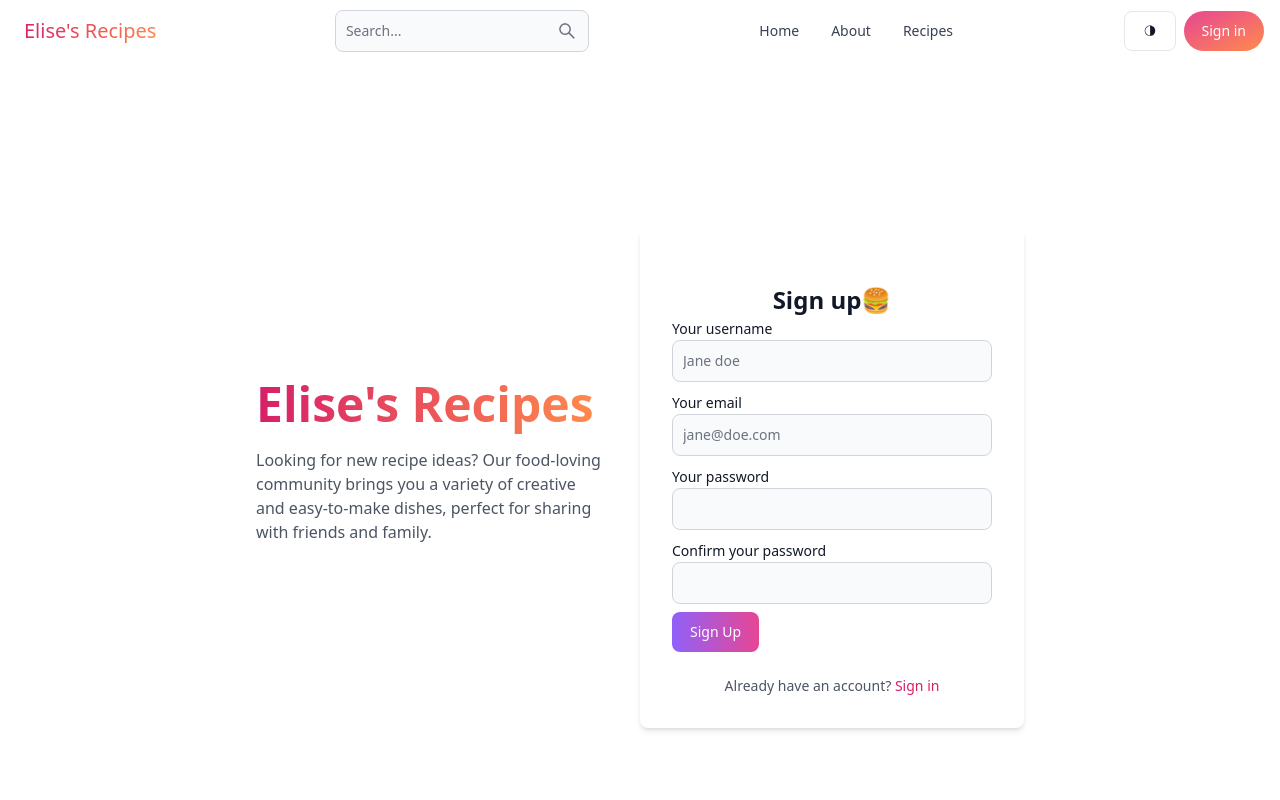
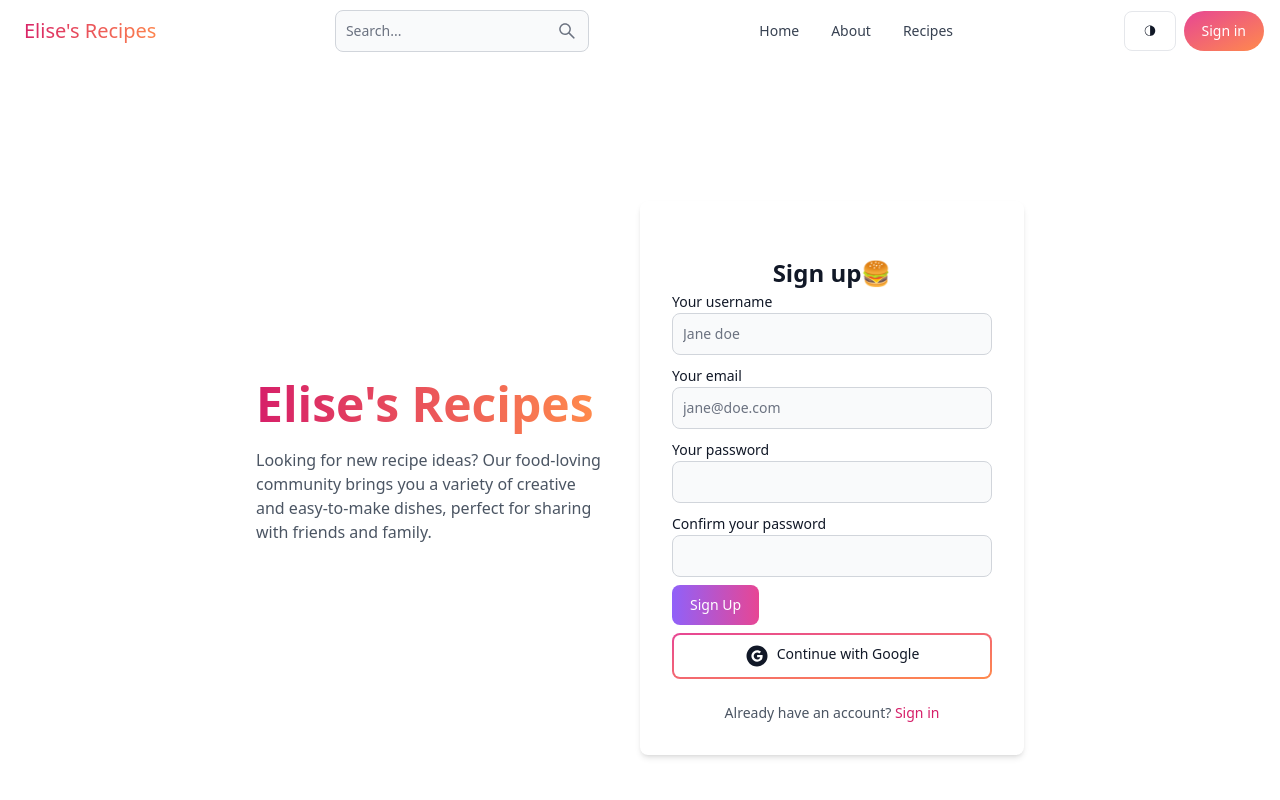
Before and after one commit to DelhiaGbelidji/elise-s-recipes, a React (Vite) app in the folder client/: page /signup in a window 1280 px wide. Shown: the top 800 px of the page. Built offline with nearby package versions, Linux system fonts and the light colour scheme; no server answers.

Commit message:
wip: add google auth

```diff
--- a/client/package.json
+++ b/client/package.json
@@ -12,6 +12,7 @@
   "dependencies": {
     "@hookform/resolvers": "^3.9.0",
     "axios": "^1.7.7",
+    "firebase": "^10.14.1",
     "flowbite-react": "^0.10.2",
     "react": "^18.3.1",
     "react-dom": "^18.3.1",
--- a/client/src/components/forms/LoginForm.tsx
+++ b/client/src/components/forms/LoginForm.tsx
@@ -7,6 +7,7 @@
 
 import { Type_login } from "../../api/auth/types";
 import { useMutationLogin } from "../../api/auth";
+import { OAuth } from "../oauth/OAuth";
 
 const Schema_login = Yup.object().shape({
   email: Yup.string()
@@ -91,6 +92,7 @@
           )}
         </Button>
       </div>
+      <OAuth />
       {errorMessage && <p className="text-red-500">{errorMessage}</p>}
     </form>
   );
--- a/client/src/components/forms/RegisterForm.tsx
+++ b/client/src/components/forms/RegisterForm.tsx
@@ -5,6 +5,7 @@
 import * as Yup from "yup";
 import { Type_register } from "../../api/auth/types";
 import { useMutationRegistereUser } from "../../api/auth";
+import { OAuth } from "../oauth/OAuth";
 
 const Schema_register = Yup.object().shape({
   username: Yup.string()
@@ -136,6 +137,7 @@
           )}
         </Button>
       </div>
+      <OAuth />
     </form>
   );
 };
--- /dev/null
+++ b/client/src/components/oauth/OAuth.tsx
@@ -0,0 +1,32 @@
+import { getAuth, GoogleAuthProvider, signInWithPopup } from "firebase/auth";
+import { Button } from "flowbite-react";
+import { AiFillGoogleCircle } from "react-icons/ai";
+import { app } from "../../firebase";
+
+export const OAuth = () => {
+  const auth = getAuth(app);
+
+  const handleClick = async () => {
+    const provider = new GoogleAuthProvider();
+    provider.setCustomParameters({ prompt: "select_account" });
+
+    try {
+      const googleResults = await signInWithPopup(auth, provider);
+      console.log(googleResults);
+    } catch (error) {
+      console.log(error);
+    }
+  };
+
+  return (
+    <Button
+      type="button"
+      gradientDuoTone="pinkToOrange"
+      outline
+      onClick={handleClick}
+    >
+      <AiFillGoogleCircle className="w-6 h-6 mr-2" />
+      Continue with Google
+    </Button>
+  );
+};
--- /dev/null
+++ b/client/src/firebase.ts
@@ -0,0 +1,17 @@
+// Import the functions you need from the SDKs you need
+import { initializeApp } from "firebase/app";
+// TODO: Add SDKs for Firebase products that you want to use
+// https://firebase.google.com/docs/web/setup#available-libraries
+
+// Your web app's Firebase configuration
+const firebaseConfig = {
+  apiKey: import.meta.env.VITE_FIREBASE_API_KEY,
+  authDomain: "elise-s-recipes.firebaseapp.com",
+  projectId: "elise-s-recipes",
+  storageBucket: "elise-s-recipes.appspot.com",
+  messagingSenderId: "262826884648",
+  appId: "1:262826884648:web:e63657f48543a37b4b3f1d",
+};
+
+// Initialize Firebase
+export const app = initializeApp(firebaseConfig);
```
Also changed, not shown: 1 other file (tests, documents, lock files or other folders).
